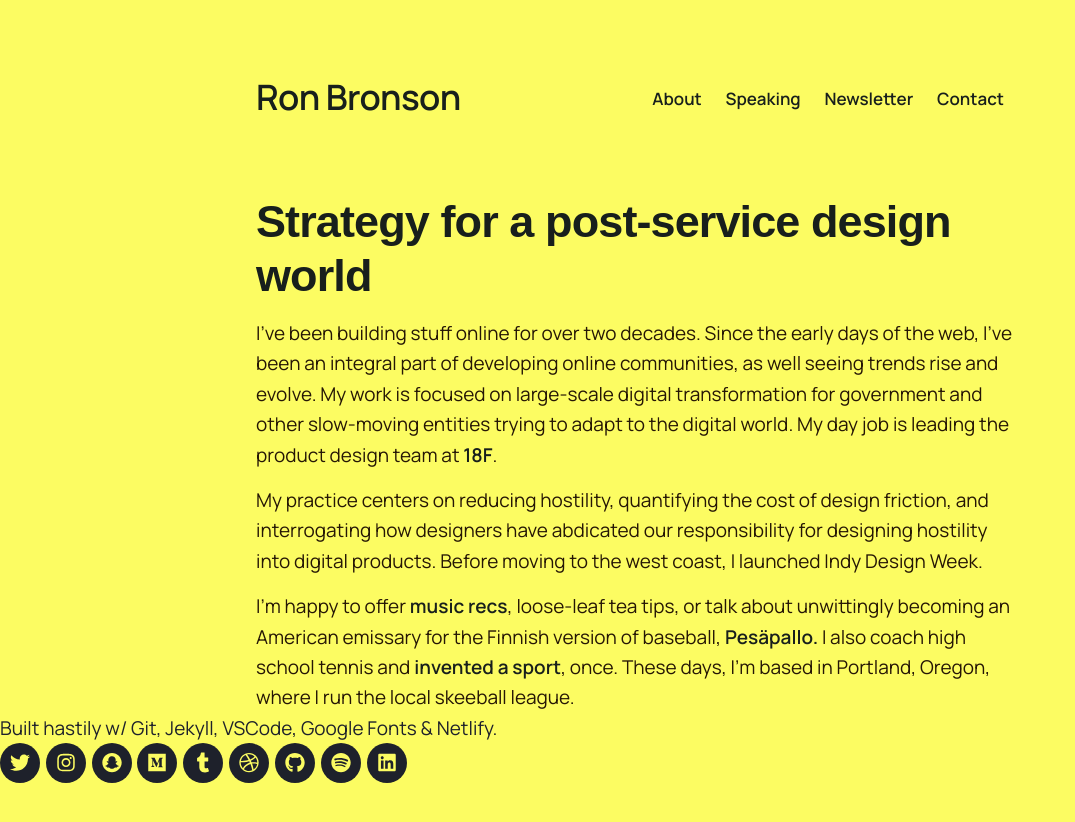
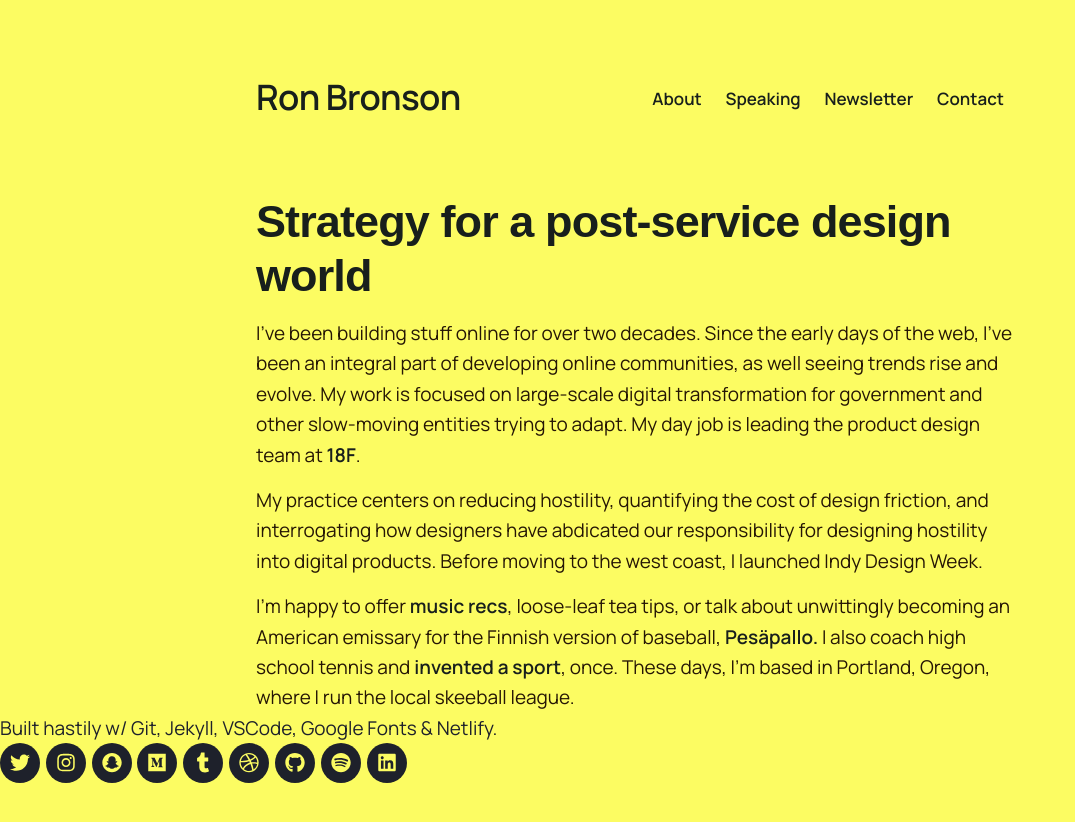
Before and after one commit to quarterback/2020-home, a Jekyll site: the page built from index.html, in a window 1280 px wide. Shown: the top 822 px of the page, without its empty margins (0-1075 px from the left). Built offline with Jekyll 4.4.1, drawn with Linux system fonts in a browser that asks for light colours; nearby versions of some CDN libraries; some web fonts are replaced.

Commit message:
Update index.html

```diff
--- a/index.html
+++ b/index.html
@@ -10,7 +10,7 @@ featured_image: '/images/social.jpg'
 	<div class="wrap">
 
 		<h1>Strategy for a post-service design world</h1>
-		<p>I've been building stuff online for over two decades. Since the early days of the web, I've been an integral part of developing online communities, as well seeing trends rise and evolve. My work is focused on large-scale digital transformation for government and other slow-moving entities trying to adapt to the digital world. My day job is leading the product design team at <a href="https://18f.gsa.gov/">18F</a>.</p>
+		<p>I've been building stuff online for over two decades. Since the early days of the web, I've been an integral part of developing online communities, as well seeing trends rise and evolve. My work is focused on large-scale digital transformation for government and other slow-moving entities trying to adapt. My day job is leading the product design team at <a href="https://18f.gsa.gov/">18F</a>.</p>
 
 	 <p>My practice centers on reducing hostility, quantifying the cost of design friction, and interrogating how designers have abdicated our responsibility for designing hostility into digital products. Before moving to the west coast, I launched Indy Design Week.</p>
 
```
